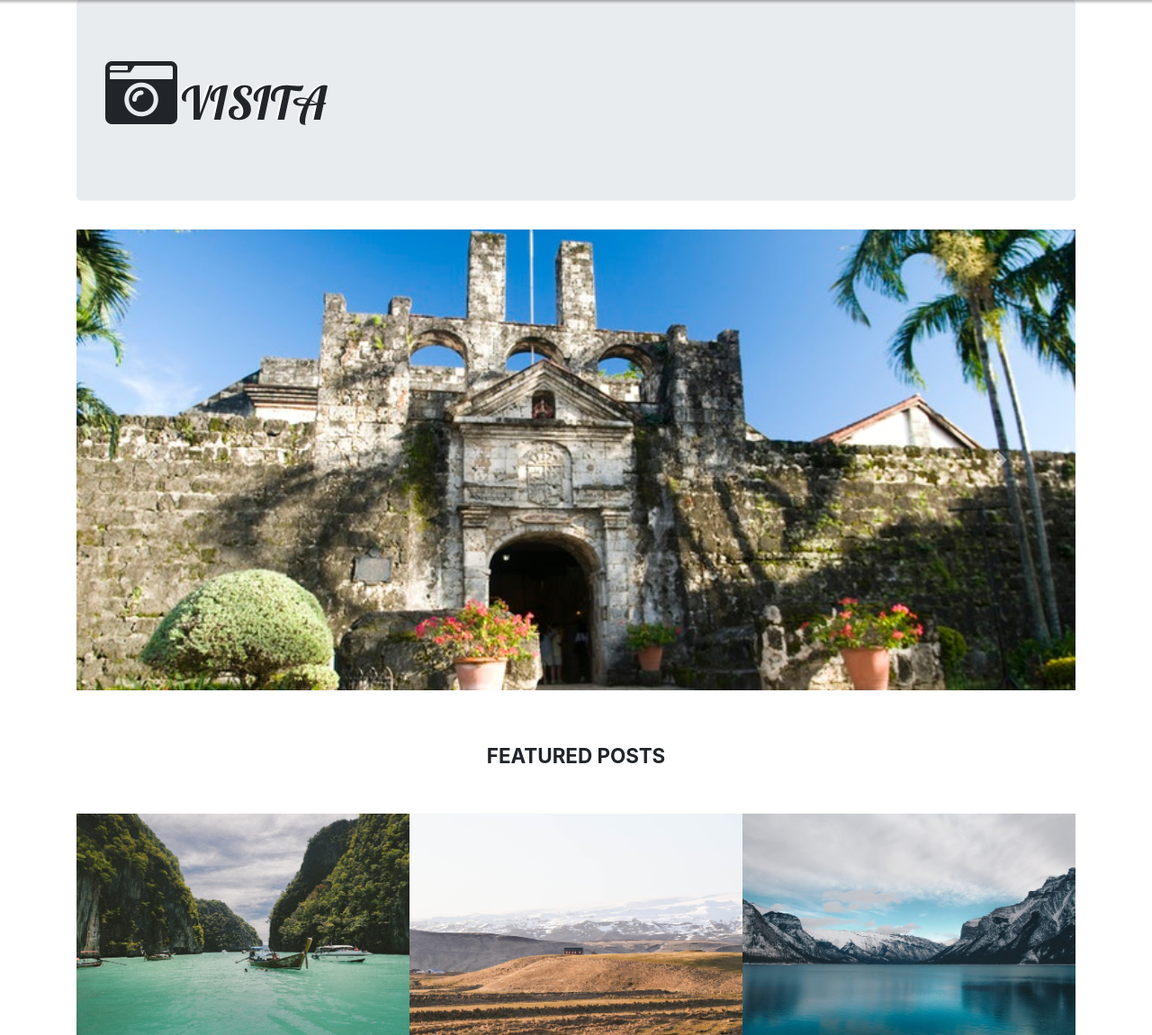
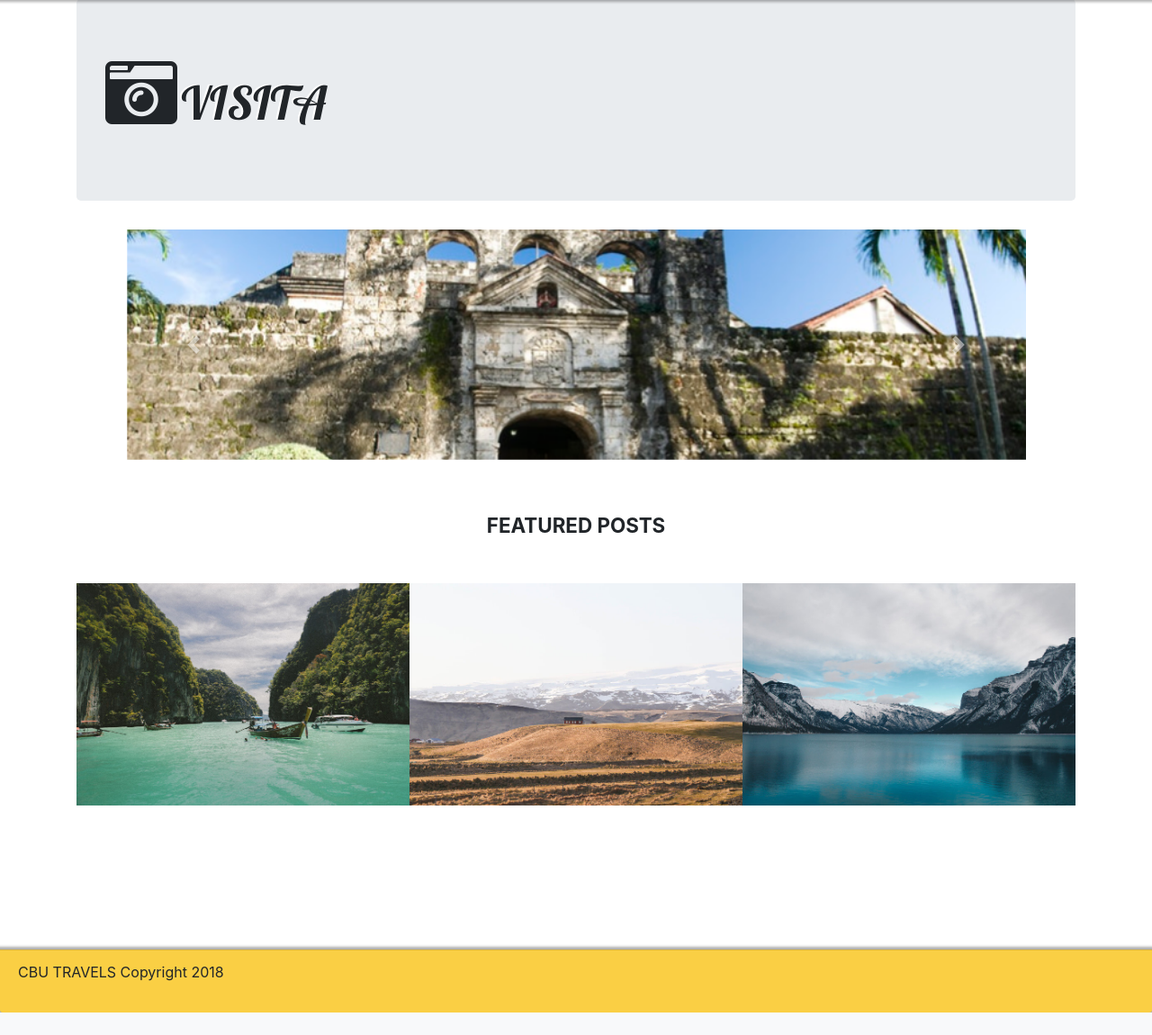
Before and after one commit to gaaaabf/visita, a CodeIgniter app: page /visita/index.php/home/index in a window 1280 px wide. Shown: the part 91-1241 px from the top of the page at 90% size. After the commit the page ends 1216 px from the top, so only its background shows below. Run offline with CodeIgniter, Linux system fonts and the light colour scheme.

Commit message:
Adjustment to carousel

```diff
--- a/assets/style.css
+++ b/assets/style.css
@@ -20,7 +20,7 @@
 
 .cs-carousel
 {
-    height: 40vw;
+    height: 20vw;
     object-fit: cover;
 }
 
@@ -41,6 +41,12 @@ body
 {
 	background-size: 100% 100%;
 	margin: 0;
+}
+
+#carouselExampleControls
+{
+  width: 90%;
+  margin: auto;
 }
 
 /* Customed stylesheet ends here*/
```
